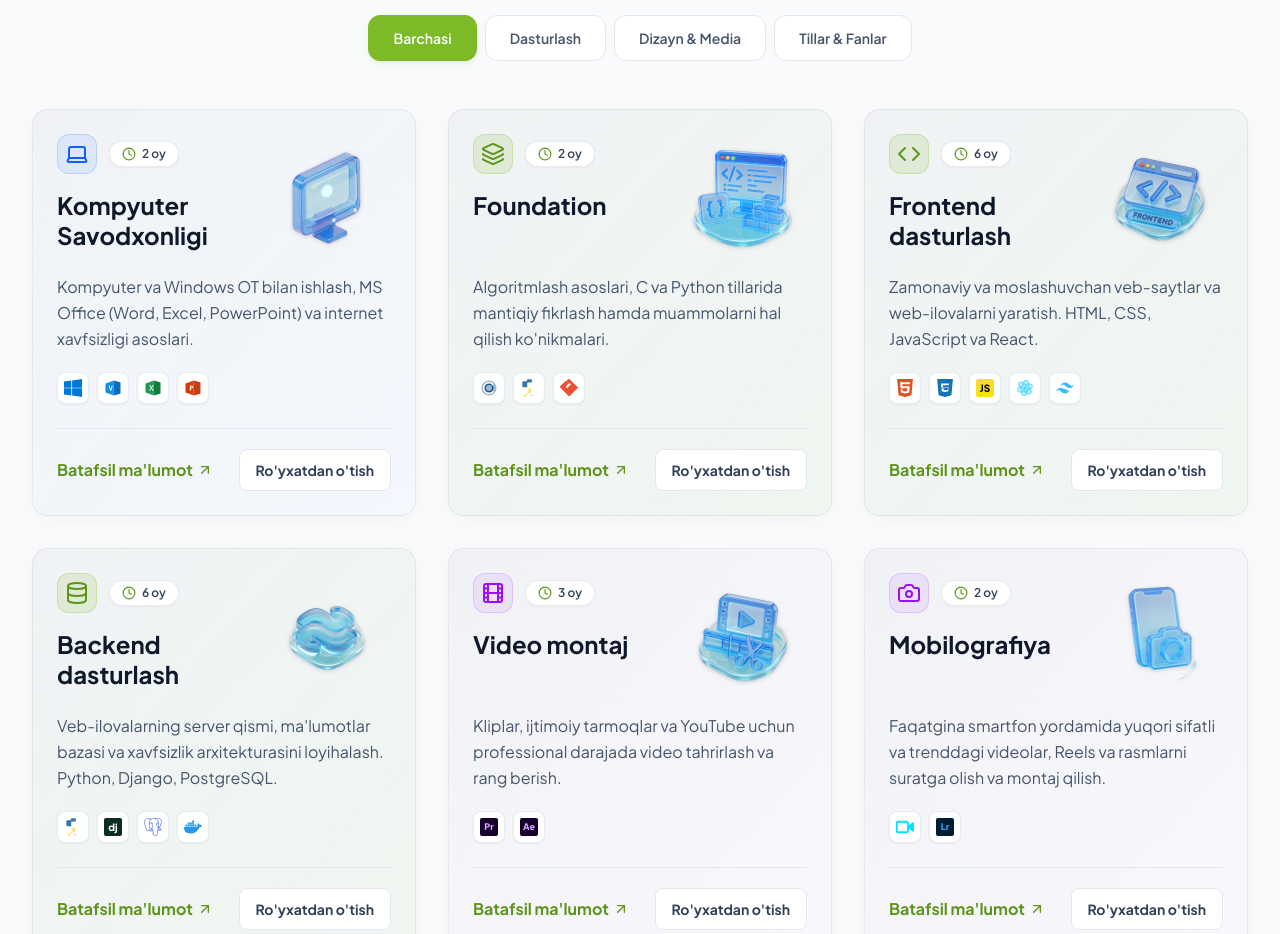
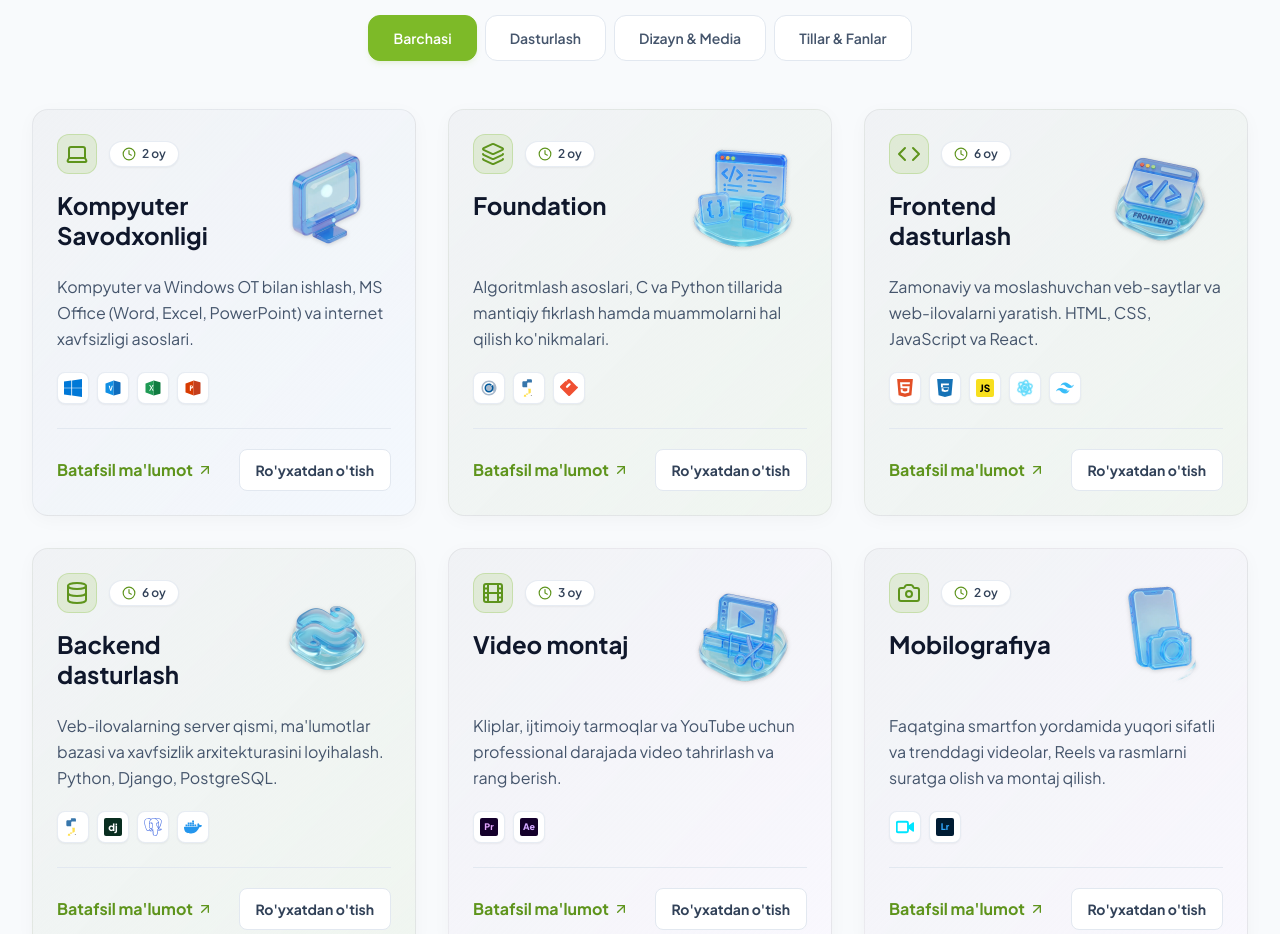
Before and after one commit to TemurbekReyimberdiyev/itparkxorazm, a React (Vite) app: page / in a window 1280 px wide. Shown: the part 1400-2334 px from the top of the page. Built offline with nearby package versions, Linux system fonts and the light colour scheme.

Commit message:
design: make course card top icon colors uniform green

```diff
--- a/src/components/Courses.jsx
+++ b/src/components/Courses.jsx
@@ -831,18 +831,7 @@ export default function Courses({ language, onSelectCourse, translations }) {
   };
 
   const getIconWrapperStyles = (category) => {
-    switch (category) {
-      case 'basic':
-        return 'bg-blue-500/10 border-blue-500/20 text-blue-600';
-      case 'dev':
-        return 'bg-[#7dba28]/15 border-[#7dba28]/25 text-itpark-dark';
-      case 'media':
-        return 'bg-purple-500/10 border-purple-500/20 text-purple-600';
-      case 'languages':
-        return 'bg-amber-500/10 border-amber-500/20 text-amber-600';
-      default:
-        return 'bg-white border-slate-200 text-slate-700';
-    }
+    return 'bg-[#7dba28]/15 border-[#7dba28]/25 text-itpark-dark';
   };
 
   const filteredCourses = activeTab === 'all'
```
